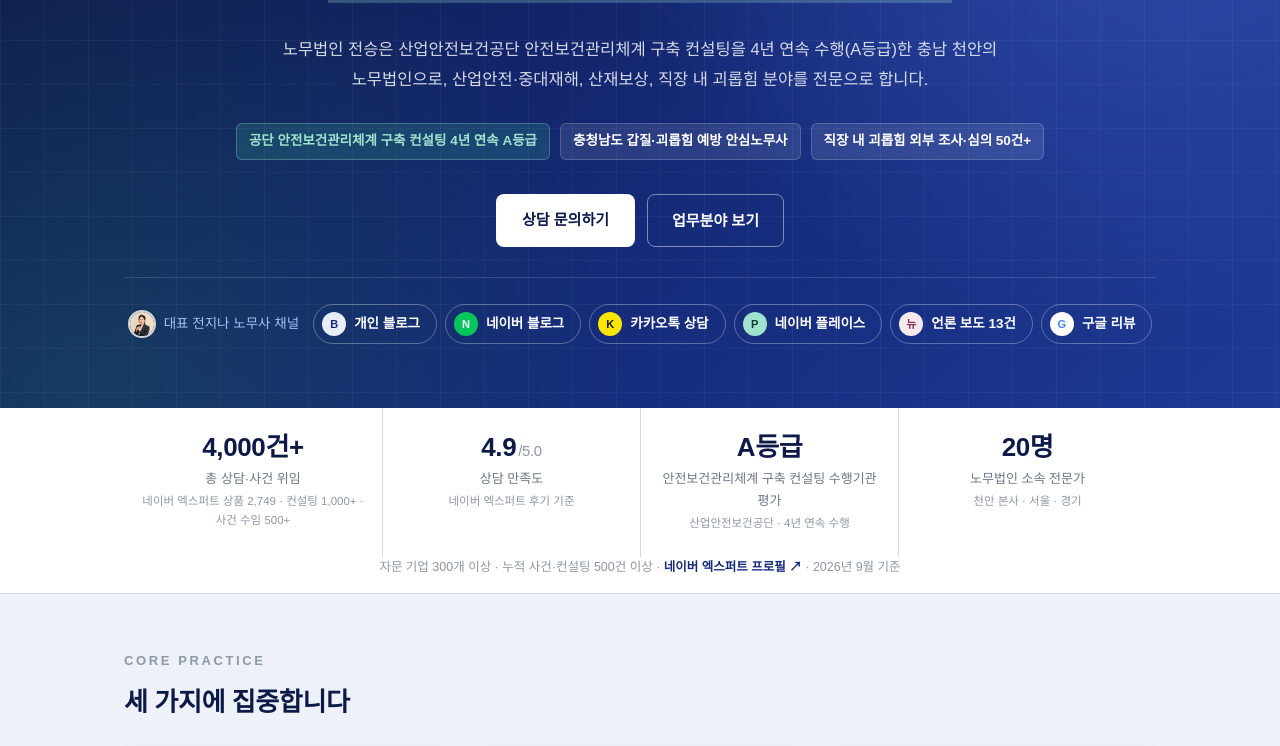
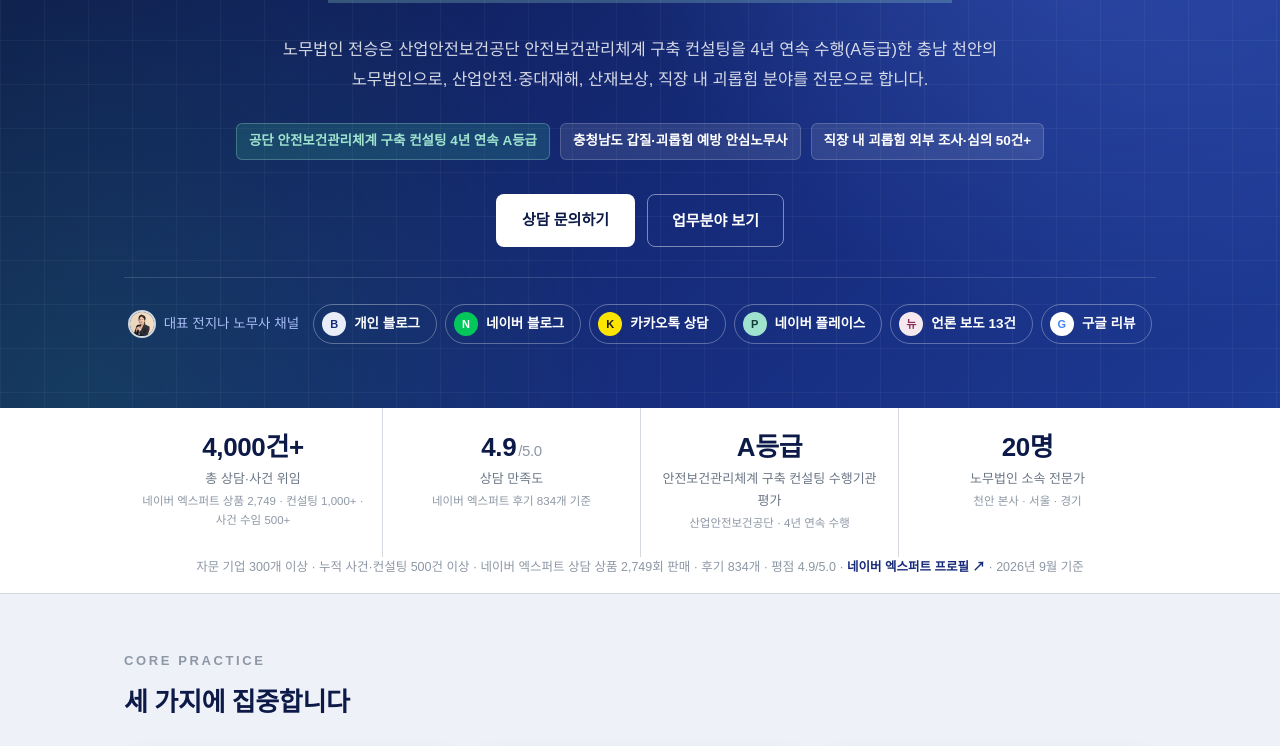
Before and after one commit to wlsk0213/jeonseung-web, a Next.js app: page / in a window 1280 px wide. Shown: the part 373-1119 px from the top of the page. Built offline with nearby package versions, Linux system fonts and the light colour scheme; a web font is replaced by a local one.

Commit message:
홈 실적 띠·llms.txt: 네이버 엑스퍼트 후기 834개·판매 2,749회·평점 4.9 텍스트 공개
대표 확인 수치(2026-09-14), 구조화 데이터에는 미반영. 대표 배포 승인.

Co-Authored-By: Claude Fable 5.1 <noreply@anthropic.com>

```diff
--- a/app/page.tsx
+++ b/app/page.tsx
@@ -101,12 +101,12 @@ export default function Home() {
       <div className="stats">
         <div className="wrap">
           <div><div className="n">4,000건+</div><div className="l">총 상담·사건 위임<small>네이버 엑스퍼트 상품 2,749 · 컨설팅 1,000+ · 사건 수임 500+</small></div></div>
-          <div><div className="n">4.9<span>/5.0</span></div><div className="l">상담 만족도<small>네이버 엑스퍼트 후기 기준</small></div></div>
+          <div><div className="n">4.9<span>/5.0</span></div><div className="l">상담 만족도<small>네이버 엑스퍼트 후기 834개 기준</small></div></div>
           <div><div className="n">A등급</div><div className="l">안전보건관리체계 구축 컨설팅 수행기관 평가<small>산업안전보건공단 · 4년 연속 수행</small></div></div>
           <div><div className="n">20명</div><div className="l">노무법인 소속 전문가<small>천안 본사 · 서울 · 경기</small></div></div>
         </div>
         <p className="stats-sub">
-          자문 기업 300개 이상 · 누적 사건·컨설팅 500건 이상 ·{' '}
+          자문 기업 300개 이상 · 누적 사건·컨설팅 500건 이상 · 네이버 엑스퍼트 상담 상품 2,749회 판매 · 후기 834개 · 평점 4.9/5.0 ·{' '}
           <a href="https://m.expert.naver.com/expert/profile/home?storeId=100000347" target="_blank" rel="noopener">네이버 엑스퍼트 프로필 ↗</a>{' '}
           · 2026년 9월 기준
         </p>
```
Also changed, not shown: public/llms.txt.
